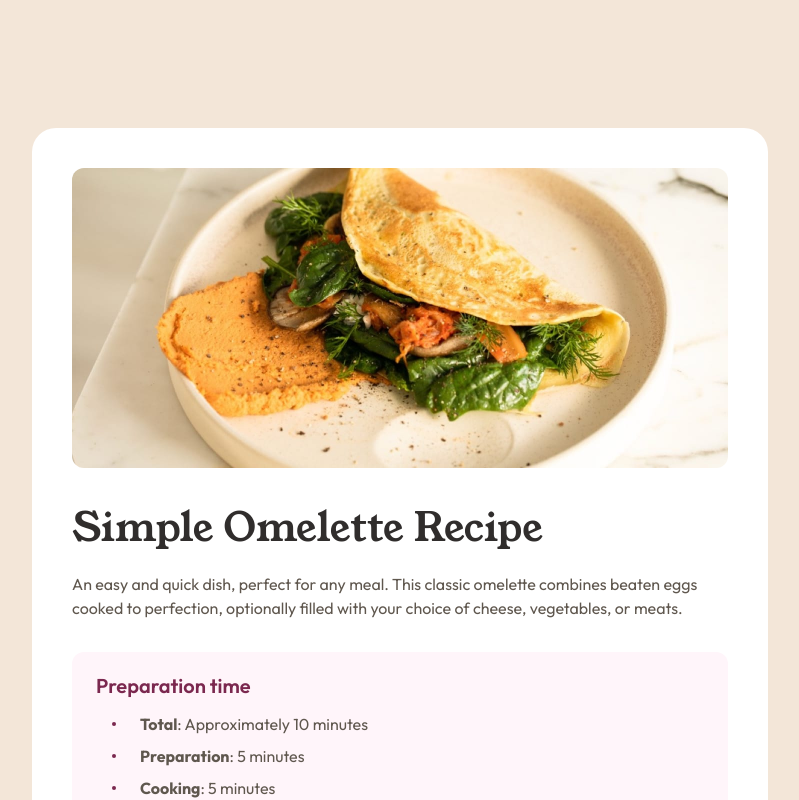
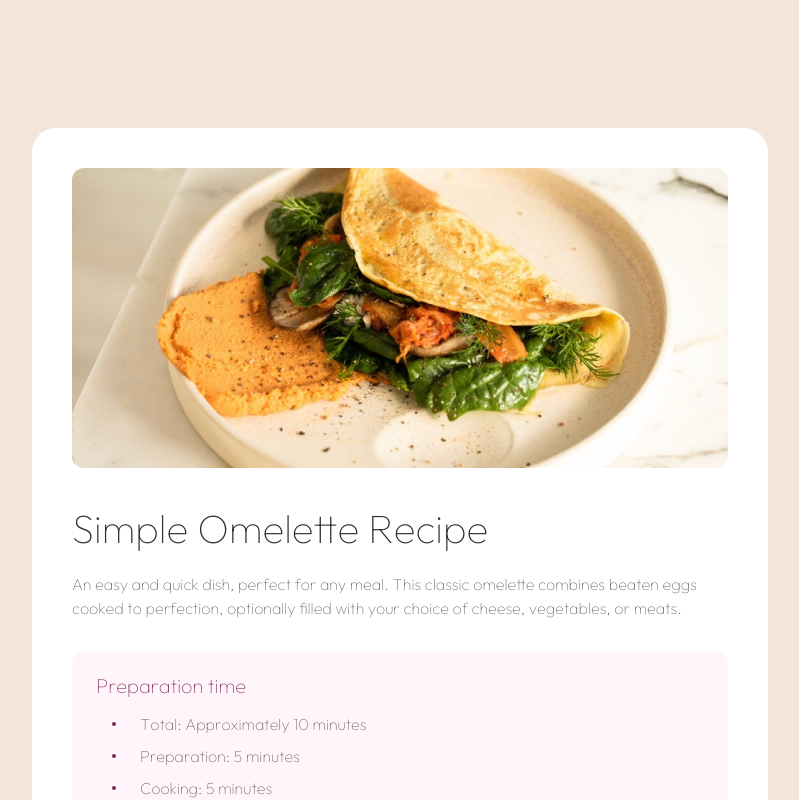
Before and after one commit to anggelserrato/fm-recipe-page, a React (Vite) app: page / in a window 1280 px wide. Shown: the top 800 px of the page, without its empty margins (240-1039 px from the left). Built offline with nearby package versions, Linux system fonts and the light colour scheme.

Commit message:
chore(seo): update meta description with recipe summary

```diff
--- a/index.html
+++ b/index.html
@@ -5,10 +5,7 @@
   <meta charset="UTF-8" />
   <link rel="icon" type="image/png" href="/favicon-32x32.png" />
   <meta name="viewport" content="width=device-width, initial-scale=1.0" />
-  <link rel="preconnect" href="https://fonts.googleapis.com">
-  <link rel="preconnect" href="https://fonts.gstatic.com" crossorigin>
-  <link href="https://fonts.googleapis.com/css2?family=Outfit:wght@100..900&family=Young+Serif&display=swap"
-    rel="stylesheet">
+  <meta name="description" content="An easy and quick dish, perfect for any meal. This classic omelette combines beaten eggs cooked to perfection, optionally filled with your choice of cheese, vegetables, or meats.">
   <title>Frontend Mentor | Recipe page</title>
 </head>
 
--- a/src/index.css
+++ b/src/index.css
@@ -1,5 +1,18 @@
-@import url('https://fonts.googleapis.com/css2?family=Outfit:wght@100..900&family=Young+Serif&display=swap');
 @import 'tailwindcss';
+
+@font-face {
+  font-family: 'Outfit';
+  src: url('./fonts/Outfit.woff2') format('woff2');
+  font-weight: 100 900;
+  font-display: swap;
+}
+
+@font-face {
+  font-family: 'Young Serif';
+  src: url('./fonts/YoungSerif.woff2') format('woff2');
+  font-weight: 400;
+  font-display: swap;
+}
 
 @theme {
   --color-card-stone-100: hsl(30, 54%, 90%);
@@ -9,16 +22,16 @@
   --color-card-brown-800: hsl(14, 45%, 36%);
   --color-card-rose-800: hsl(332, 51%, 32%);
   --color-card-rose-50: hsl(330, 100%, 98%);
-  --font-card-young-serif: 'Young Serif', ui-sans-serif, system-ui, sans-serif;
-  --font-card-outfit: 'Outfit', ui-sans-serif, system-ui, sans-serif;
-  --spacing-card-100: 8px;
-  --spacing-card-150: 12px;
-  --spacing-card-200: 16px;
-  --spacing-card-300: 24px;
-  --spacing-card-400: 32px;
-  --spacing-card-500: 40px;
-  --spacing-card-600: 48px;
-  --spacing-card-1600: 128px;
+  --font-sans: 'Outfit', ui-sans-serif, system-ui, sans-serif;
+  --font-serif: 'Young Serif', ui-sans-serif, system-ui, sans-serif;
+  --spacing-card-100: 0.5rem;
+  --spacing-card-150: 0.75rem;
+  --spacing-card-200: 1rem;
+  --spacing-card-300: 1.5rem;
+  --spacing-card-400: 2rem;
+  --spacing-card-500: 2.5rem;
+  --spacing-card-600: 3rem;
+  --spacing-card-1600: 8rem;
 }
 
 @layer base {
```
Also changed, not shown: src/fonts/Outfit.woff2 (added), src/fonts/YoungSerif.woff2 (added).
